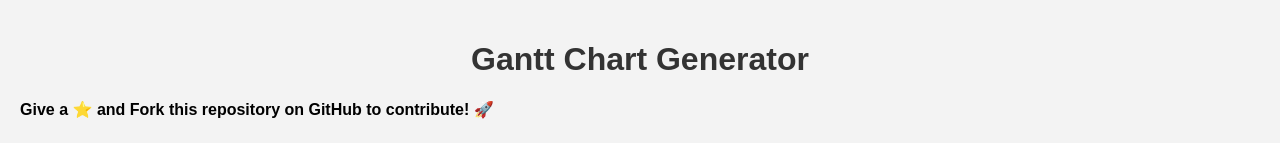
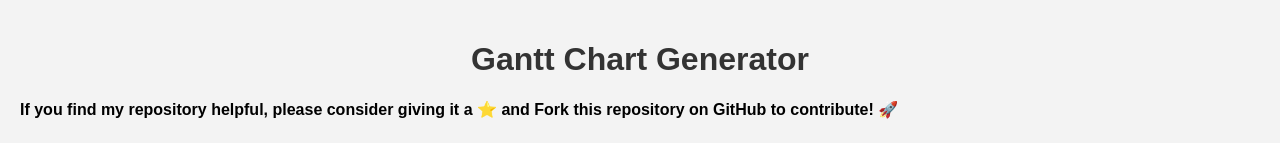
Before and after one commit to ShubhamChoudharyShubh/process-scheduling-solver, a plain HTML site: page index.html in a window 1280 px wide. Shown: the top 143 px of the page. Drawn offline with Linux system fonts and the light colour scheme.

Commit message:
Update index.html

```diff
--- a/index.html
+++ b/index.html
@@ -7,8 +7,7 @@
 </head>
 <body>
      <h1>Gantt Chart Generator</h1>
-    <h4>
-        Give a ⭐ and Fork this repository on GitHub to contribute! 🚀
+    <h4> If you find my repository helpful, please consider giving it a ⭐ and Fork this repository on GitHub to contribute! 🚀
     </h4>
             <!-- Star this repo button -->
             <div class="container">
```
